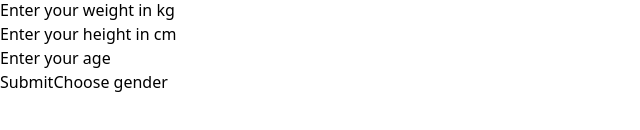
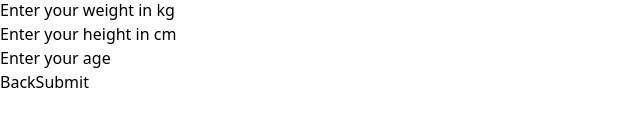
Before and after one commit to Shershulia/WorkoutApplication, a React (Vite) app in the folder frontend/: page / in a window 1280 px wide. Both pictures are taken after a click on the button "Go to next question". Shown: the part 192-322 px from the top of the page, without its empty margins (0-640 px from the left). Built offline with nearby package versions, Linux system fonts and the light colour scheme.

Commit message:
Buttons refresh

```diff
--- a/frontend/src/calculator/activityFormComponent.tsx
+++ b/frontend/src/calculator/activityFormComponent.tsx
@@ -146,7 +146,16 @@
                 />
                 <h2>Chosen value TDEE: {activity}</h2>
             </div>
-            <div className='flex flex-col items-center justify-center'>
+            <div className='flex flex-row items-center justify-center space-x-2'>
+                    <button
+                        onClick={goBack}
+                        className="max-w-xs relative inline-flex items-center justify-center p-0.5 mt-5 overflow-hidden text-sm font-medium text-gray-900 rounded-lg group bg-gradient-to-br from-red-500 to-gray-900 group-hover:from-red-500 group-hover:to-gray-900 hover:text-white
+                            dark:text-white focus:ring-4 focus:outline-none focus:ring-red-400 dark:focus:ring-pink-800 "
+                    >
+                            <span className="relative px-5 py-2.5 transition-all ease-in duration-75 bg-white dark:bg-gray-900 rounded-md group-hover:bg-opacity-0 text-xl">
+                                Back
+                            </span>
+                    </button>
                     <button
                         type="submit"
                         onClick={submitTdee}
@@ -157,15 +166,7 @@
                             Submit
                         </span>
                     </button>
-                    <button
-                        onClick={goBack}
-                        className="max-w-xs relative inline-flex items-center justify-center p-0.5 mt-5 overflow-hidden text-sm font-medium text-gray-900 rounded-lg group bg-gradient-to-br from-red-500 to-gray-900 group-hover:from-red-500 group-hover:to-gray-900 hover:text-white
-                        dark:text-white focus:ring-4 focus:outline-none focus:ring-red-400 dark:focus:ring-pink-800 "
-                        >
-                        <span className="relative px-5 py-2.5 transition-all ease-in duration-75 bg-white dark:bg-gray-900 rounded-md group-hover:bg-opacity-0 text-xl">
-                            Back
-                        </span>
-                    </button>
+
                 </div>
             </div>
 
--- a/frontend/src/calculator/bmrForm.tsx
+++ b/frontend/src/calculator/bmrForm.tsx
@@ -39,7 +39,16 @@
                     />
                     {errors.age && <span className="text-red-500 text-center">Age is required and should be between 0 and 99</span>}
                 </section>
-                <div className='flex flex-col items-center justify-center'>
+                <div className='flex flex-row items-center justify-center space-x-2'>
+                    <button
+                        onClick={goBack}
+                        className="max-w-xs relative inline-flex items-center justify-center p-0.5 mt-5 overflow-hidden text-sm font-medium text-gray-900 rounded-lg group bg-gradient-to-br from-red-500 to-gray-900 group-hover:from-red-500 group-hover:to-gray-900 hover:text-white
+                        dark:text-white focus:ring-4 focus:outline-none focus:ring-red-400 dark:focus:ring-pink-800 "
+                    >
+                        <span className="relative px-5 py-2.5 transition-all ease-in duration-75 bg-white dark:bg-gray-900 rounded-md group-hover:bg-opacity-0 text-xl">
+                            Back
+                        </span>
+                    </button>
                     <button
                         type="submit"
                         className="max-w-xs relative inline-flex items-center justify-center p-0.5 mt-5 overflow-hidden text-sm font-medium text-gray-900 rounded-lg group bg-gradient-to-br from-pink-500 to-orange-400 group-hover:from-pink-500 group-hover:to-orange-400 hover:text-white
@@ -49,15 +58,6 @@
                             Submit
                         </span>
                     </button>
-                    <button
-                        onClick={goBack}
-                        className="max-w-xs relative inline-flex items-center justify-center p-0.5 mt-5 overflow-hidden text-sm font-medium text-gray-900 rounded-lg group bg-gradient-to-br from-red-500 to-gray-900 group-hover:from-red-500 group-hover:to-gray-900 hover:text-white
-                        dark:text-white focus:ring-4 focus:outline-none focus:ring-red-400 dark:focus:ring-pink-800 "
-                        >
-                        <span className="relative px-5 py-2.5 transition-all ease-in duration-75 bg-white dark:bg-gray-900 rounded-md group-hover:bg-opacity-0 text-xl">
-                            Choose gender
-                        </span>
-                    </button>
                 </div>
             </form>
         </div>
--- a/frontend/src/calculator/goalWeighAndDate.tsx
+++ b/frontend/src/calculator/goalWeighAndDate.tsx
@@ -34,21 +34,25 @@
                     {errors.goalWeight && <span className="text-red-500 text-center mt-2">This field is required</span>}
                 </section>
                 <section className='flex flex-col items-center justify-center'>
+                    <div className="flex flex-col items-center">
+
                     <label className='mb-2 text-xl'>Enter your goal time</label>
                     <DatePicker selected={startDate}
                                 onChange={(date : Date) => setStartDate(date)}
                                 minDate={minDate}
-                                className="border border-gray-300 rounded px-4 py-2 text-xxl text-gray-700 text-center "
+                                className="border border-gray-300 rounded px-4 py-2 text-xxl text-gray-700 text-center"
                     />
+                    </div>
                 </section>
-                <div className='flex flex-col items-center justify-center'>
+                <div className='flex flex-row items-center justify-center space-x-2'>
                     <button
-                        type="submit"
-                        className="max-w-xs relative inline-flex items-center justify-center p-0.5 mt-5 overflow-hidden text-sm font-medium text-gray-900 rounded-lg group bg-gradient-to-br from-pink-500 to-orange-400 group-hover:from-pink-500 group-hover:to-orange-400 hover:text-white
-                        dark:text-white focus:ring-4 focus:outline-none focus:ring-pink-200 dark:focus:ring-pink-800 "
+                        type="reset"
+                        onClick={goBack}
+                        className="max-w-xs relative inline-flex items-center justify-center p-0.5 mt-5 overflow-hidden text-sm font-medium text-gray-900 rounded-lg group bg-gradient-to-br from-red-500 to-gray-900 group-hover:from-red-500 group-hover:to-gray-900 hover:text-white
+                        dark:text-white focus:ring-4 focus:outline-none focus:ring-red-400 dark:focus:ring-pink-800 "
                     >
                         <span className="relative px-5 py-2.5 transition-all ease-in duration-75 bg-white dark:bg-gray-900 rounded-md group-hover:bg-opacity-0 text-xl">
-                            Submit
+                            Back
                         </span>
                     </button>
                     <button
@@ -62,13 +66,12 @@
                       </span>
                     </button>
                     <button
-                        type="reset"
-                        onClick={goBack}
-                        className="max-w-xs relative inline-flex items-center justify-center p-0.5 mt-5 overflow-hidden text-sm font-medium text-gray-900 rounded-lg group bg-gradient-to-br from-red-500 to-gray-900 group-hover:from-red-500 group-hover:to-gray-900 hover:text-white
-                        dark:text-white focus:ring-4 focus:outline-none focus:ring-red-400 dark:focus:ring-pink-800 "
+                        type="submit"
+                        className="max-w-xs relative inline-flex items-center justify-center p-0.5 mt-5 overflow-hidden text-sm font-medium text-gray-900 rounded-lg group bg-gradient-to-br from-pink-500 to-orange-400 group-hover:from-pink-500 group-hover:to-orange-400 hover:text-white
+                        dark:text-white focus:ring-4 focus:outline-none focus:ring-pink-200 dark:focus:ring-pink-800 "
                     >
                         <span className="relative px-5 py-2.5 transition-all ease-in duration-75 bg-white dark:bg-gray-900 rounded-md group-hover:bg-opacity-0 text-xl">
-                            Choose gender
+                            Submit
                         </span>
                     </button>
                 </div>
```
